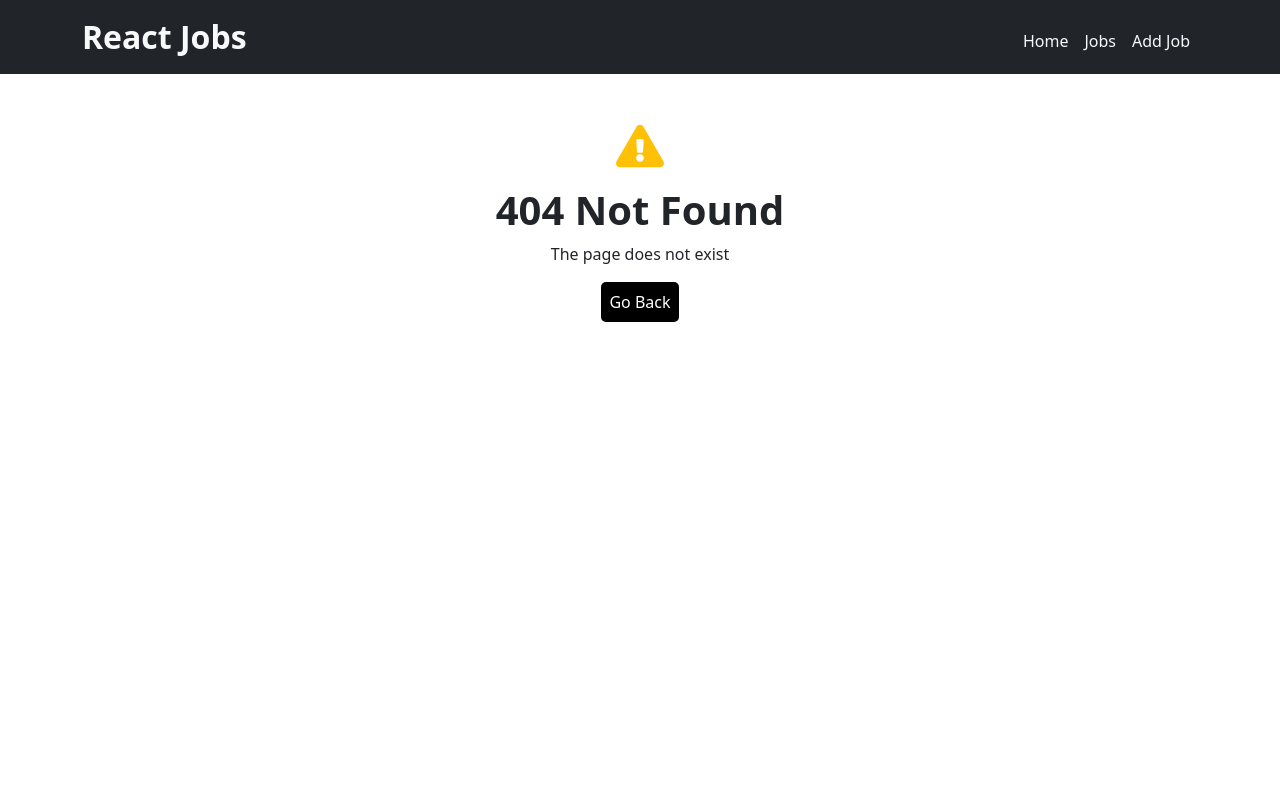
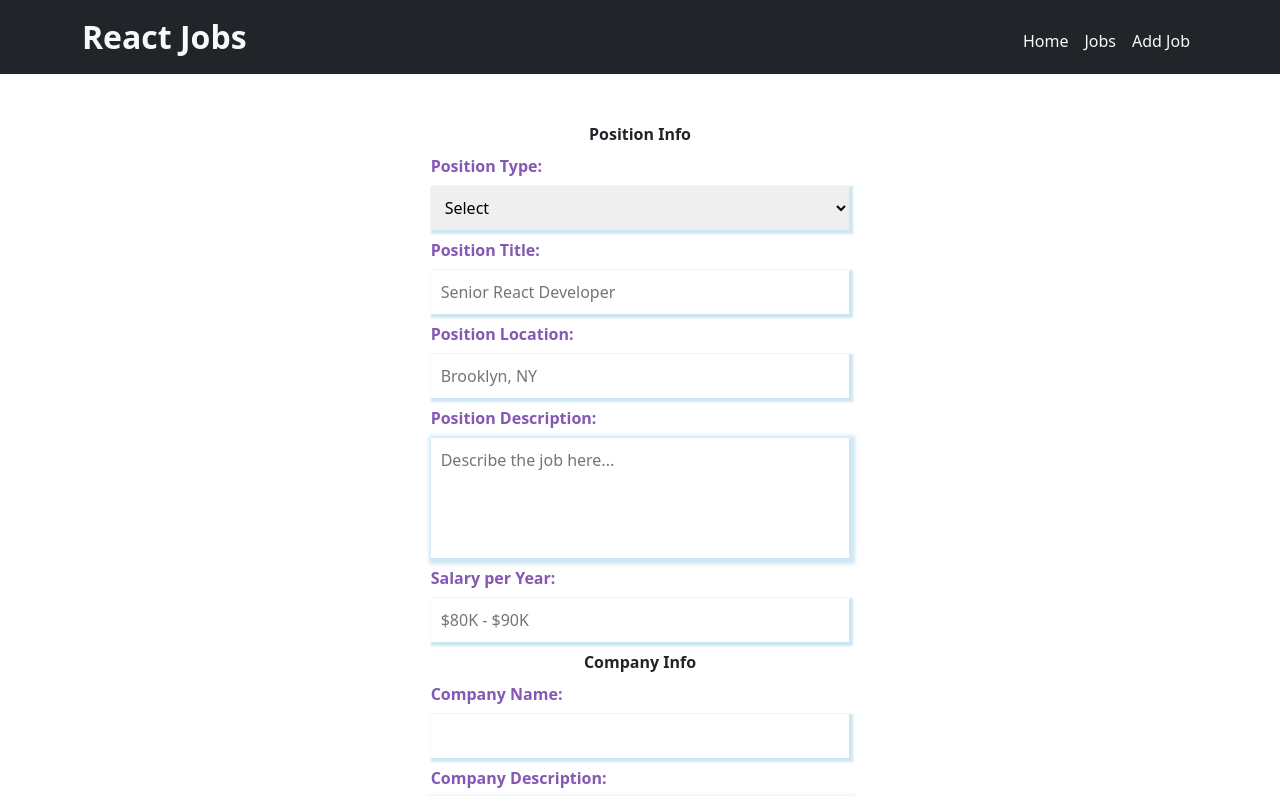
Before and after one commit to shukria-sultani/react-jobs-website, a React (Vite) app: page /addjob in a window 1280 px wide. Before the commit this address had no page. Shown: the top 796 px of the page. Built offline with nearby package versions, Linux system fonts and the light colour scheme; a web font is replaced by a local one.

Commit message:
Created the Add Job page with functionality to add a job, along with enhanced styling.

```diff
--- a/src/App.jsx
+++ b/src/App.jsx
@@ -4,26 +4,47 @@ import HomePage from './Pages/HomePage'
 import MainLayout from './Layouts/MainLayout'
 import JobsPage from './Pages/JobsPage'
 import JobPage, {jobLoader} from './Pages/JobPage'
+import AddJobPage from './Pages/AddJobPage'
 import NotFoundPage from './Pages/NotFoundPage'
 
 
 import {Route,
     createBrowserRouter,
     createRoutesFromElements,
-    RouterProvider} from "react-router-dom"
+    RouterProvider,
+    } from "react-router-dom"
 
+
+function App() {
+  const addJob = async (newJob) => {
+    const res = await fetch("/api/jobs", {
+        method: "POST",
+        headers: {
+            'Content-Type': 'application/json'
+        },
+        body: JSON.stringify(newJob)
+    });
+
+    if (!res.ok) {
+        throw new Error('Failed to add job');
+    }
+
+    const data = await res.json();
+    return data;
+};
   const router  = createBrowserRouter(
     createRoutesFromElements(
     <Route path='/' element ={<MainLayout />}>
        <Route index element= {<HomePage />}/>
        <Route path ="/jobs" element= {<JobsPage />}/>
        <Route path="/jobs/:id" element= {<JobPage />}  loader={jobLoader}></Route>
+       <Route path="/addjob" element= {<AddJobPage addJobSubmit={addJob}/>}></Route>
        <Route path="*" element={<NotFoundPage />}></Route>
 
     </Route>
+
   )
   )
-function App() {
   return (
     <>
         <RouterProvider router = {router}/>
--- /dev/null
+++ b/src/Pages/AddJobPage.jsx
@@ -0,0 +1,121 @@
+import React from "react";
+import { useState } from "react";
+import {  useNavigate } from "react-router-dom";
+
+function AddJobPage({addJobSubmit}) {
+  const [title, setTitle] = useState("")
+  const [type, setType] = useState("")
+  const [location, setLocation] = useState("")
+  const [description, setDescription] = useState("")
+  const [salary, setSalary] = useState("")
+  const [companyName, setCompanyName] = useState("")
+  const [companyDescription, setCompanyDescription] = useState("")
+  const [contactEmail, setContactEmail] = useState("")
+  const [contactPhone, setContactPhone] = useState("")
+
+  const navigate = useNavigate()
+
+ const submitForm = async (e) => {
+    e.preventDefault();
+    const newJob = {
+        title,
+        type,
+        location,
+        description,
+        salary,
+        company: {
+            name: companyName,
+            description: companyDescription,
+            contactEmail,
+            contactPhone
+        }
+    };
+
+    console.log(newJob);
+
+    try {
+        await addJobSubmit(newJob);
+        navigate("/jobs");
+    } catch (error) {
+        console.error("Error adding job:", error);
+        alert("Failed to add job. Please try again.");
+    }
+};
+
+
+
+
+  return (
+    <div className="container-fluid d-flex gap-3 form-container pt-5 align-items-center">
+      <form className="d-flex flex-column col-12  gap-2 col-lg-4 col-md-8" onSubmit={submitForm}>
+        <span className="text-center fw-bolder">Position Info</span>
+
+        <label htmlFor="positionType">Position Type: </label>
+        <select id="positionType" required
+          value={type}
+          onChange={(e) => setType(e.target.value)}
+        >
+          <option value="">Select</option>
+          <option value="fullTime">Full Time</option>
+          <option value="partTime">Part Time</option>
+        </select>
+
+        <label htmlFor="title">Position Title: </label>
+        <input type="text" id="title" placeholder="Senior React Developer" required
+                  value={title}
+                  onChange={(e) => setTitle(e.target.value)}
+        />
+
+        <label htmlFor="location">Position Location:</label>
+        <input type="text" id="location" placeholder="Brooklyn, NY" required
+                   value={location}
+                   onChange={(e) => setLocation(e.target.value)}
+        />
+
+        <label htmlFor="description">Position Description: </label>
+        <textarea id="description" placeholder="Describe the job here..." required
+
+        value={description}
+        onChange={(e) => setDescription(e.target.value)}
+        />
+
+        <label htmlFor="salary">Salary per Year: </label>
+        <input type="text" id="salary" placeholder="$80K - $90K" required
+                  value={salary}
+                  onChange={(e) => setSalary(e.target.value)}
+        />
+
+        <span className="text-center fw-bolder"> Company Info</span>
+
+        <label htmlFor="companyName">Company Name: </label>
+        <input type="text" id="companyName" required
+                  value={companyName}
+                  onChange={(e) => setCompanyName(e.target.value)}
+        />
+
+        <label htmlFor="companyDescription">Company Description:</label>
+        <textarea id="companyDescription" placeholder="Describe the company here..." required
+                  value={companyDescription}
+                  onChange={(e) => setCompanyDescription(e.target.value)}
+        />
+
+        <label htmlFor="email">Company Email: </label>
+        <input type="email" id="email" placeholder="example@company.com" required
+                  value={contactEmail}
+                  onChange={(e) => setContactEmail(e.target.value)}
+        />
+
+        <label htmlFor="phone">Company Phone: </label>
+        <input type="tel" id="phone" placeholder="(123) 456-7890" required
+
+        value={contactPhone}
+        onChange={(e) => setContactPhone(e.target.value)}
+        />
+
+        <button type="submit">Submit Job</button>
+      </form>
+    </div>
+  );
+}
+
+export default AddJobPage;
--- a/src/index.css
+++ b/src/index.css
@@ -101,3 +101,48 @@
     text-decoration: none;
     text-align: center;
 }
+.form-container{
+
+    justify-content: center;
+}
+.form-container  input{
+    padding: 10px;
+    border: none;
+    box-shadow: 2px 2px 2px 2px #cde6f3;
+    outline: none;
+
+}
+.form-container  textarea{
+  height: 120px;
+  outline: none;
+  border: none;
+  box-shadow: 2px 2px 4px 4px #cde6f3;
+  padding: 10px;
+  resize: none ;
+}
+.form-container label{
+    color: #8458B3;
+    font-weight: bold;
+}
+.form-container select{
+    box-shadow: 2px 2px 2px 2px #cde6f3;
+    outline: none;
+    border: none;
+    padding: 10px;
+}
+.form-container button{
+    color: #FFFFFF;
+    background-color: #8458B3;
+    border: none;
+  margin-top: 10px;
+  margin-bottom: 10px;
+   padding: 15px;
+    border-radius: 5px;
+    transition: background-color 0.3s ease, transform 0.3s ease;
+    cursor: pointer;
+}
+.form-container button:hover {
+    transform: scale(1.05);
+    box-shadow: 0 4px 15px #d5b6f6;
+
+}
--- a/src/jobs.json
+++ b/src/jobs.json
@@ -1,5 +1,5 @@
 {
-  "jobs" :[
+  "jobs": [
     {
       "id": "1",
       "title": "Senior React Developer",
@@ -83,6 +83,118 @@
         "contactEmail": "contact@ipsumlorem.com",
         "contactPhone": "555-555-5555"
       }
+    },
+    {
+      "id": "0582",
+      "title": "React Developer",
+      "type": "fullTime",
+      "location": "Brookly, NY",
+      "jobDescription": "This is the decription",
+      "salary": "$70- $80",
+      "compnay": {
+        "name": "tech",
+        "description": "This is the company description",
+        "email": "shukriasul5@gmail.com",
+        "phone": "0766609958"
+      }
+    },
+    {
+      "id": "c0a4",
+      "title": "test",
+      "type": "fullTime",
+      "location": "ewwr",
+      "jobDescription": "this is a description for this job you can see i here",
+      "salary": "$90-$80",
+      "compnay": {
+        "name": "erer",
+        "description": "The compnay is a growing tech compnay that is innovative and creative. We are trying to bring creative solution for the problems. ",
+        "email": "shukriasul5@gmail.com",
+        "phone": "0766609958"
+      }
+    },
+    {
+      "id": "a55d",
+      "title": "asff",
+      "type": "fullTime",
+      "location": "ff",
+      "description": "this is a descriptionhhererherh",
+      "salary": "78",
+      "company": {
+        "name": "sfwef",
+        "description": "wewwerwrewr",
+        "email": "shukriasul5@gmail.com",
+        "phone": "0766609958"
+      }
+    },
+    {
+      "id": "80fe",
+      "title": "fwe",
+      "type": "fullTime",
+      "location": "wegweg",
+      "description": "wegergergrg",
+      "salary": "45",
+      "company": {
+        "name": "wewetwet",
+        "description": "thrtrthtrh",
+        "email": "shukriasul5@gmail.com",
+        "phone": "0766609958"
+      }
+    },
+    {
+      "id": "45b4",
+      "title": "sdsd",
+      "type": "fullTime",
+      "location": "gg",
+      "description": "gsdgg",
+      "salary": "56",
+      "company": {
+        "name": "erer",
+        "description": "rtrtytr",
+        "email": "shukriasul5@gmail.com",
+        "phone": "0766609958"
+      }
+    },
+    {
+      "id": "ee66",
+      "title": "gsd",
+      "type": "fullTime",
+      "location": "sdgdsg",
+      "description": "gdsgsdgsdgsdg",
+      "salary": "gdsgsdg",
+      "company": {
+        "name": "dsgsdg",
+        "description": "dgdgsdgdsg",
+        "email": "shukriasul5@gmail.com",
+        "phone": "0766609958"
+      }
+    },
+    {
+      "id": "52d7",
+      "title": "fsafsaf",
+      "type": "fullTime",
+      "location": "sdgsdg",
+      "description": "ggsdgsdg",
+      "salary": "456",
+      "company": {
+        "name": "hhererh",
+        "description": "eryreye",
+        "email": "shukriasul5@gmail.com",
+        "phone": "0766609958"
+      }
+    },
+    {
+      "id": "d359",
+      "title": "new",
+      "type": "fullTime",
+      "location": "sdg",
+      "description": "dgdg",
+      "salary": "56",
+      "company": {
+        "name": "swe",
+        "description": "wewete",
+        "contactEmail": "shukriasul5@gmail.com",
+        "contactPhone": "0766609958"
+      }
     }
   ]
 }
```
Lines whose indentation alone changed are shown as unchanged.
